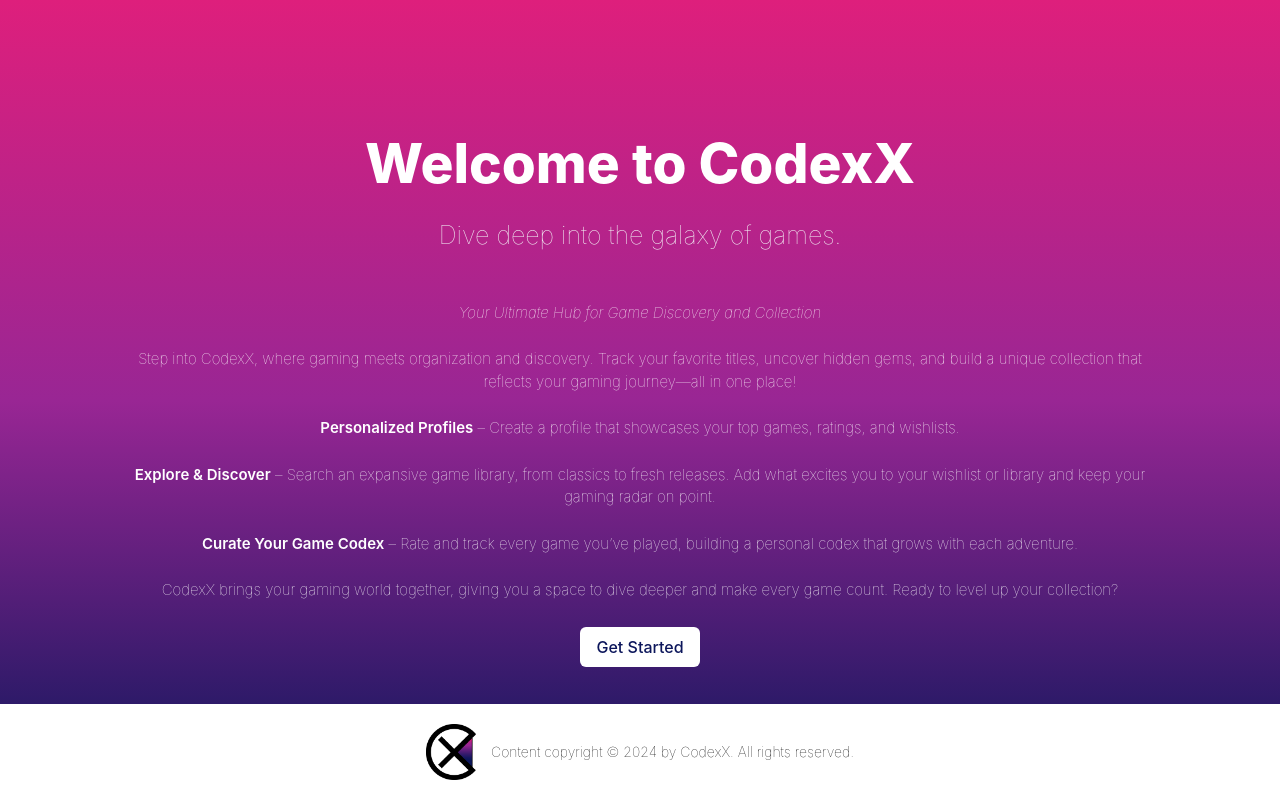
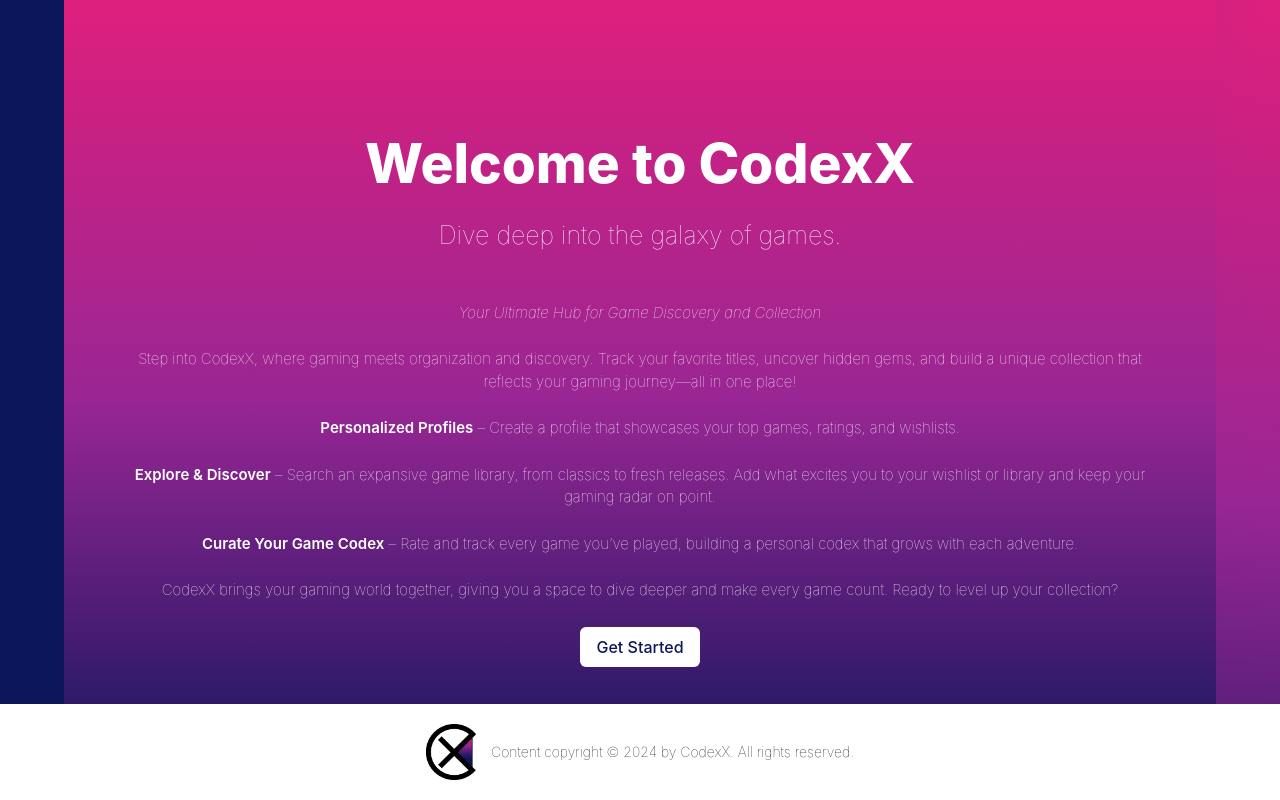
Before and after one commit to kyand38/CodexX, a React (Vite) app in the folder client/: page / in a window 1280 px wide. Built offline with nearby package versions, Linux system fonts and the light colour scheme.

Commit message:
trying again...

```diff
--- a/client/src/index.css
+++ b/client/src/index.css
@@ -68,15 +68,15 @@ button:focus-visible {
 } */
 
 body {
-  background-color: #000;
+  /* background-color: #000; */
   height: 100%;
   margin: 0;
-  background: linear-gradient(to bottom, #de1f7c, #992694, #0c165b);
+  /* background: linear-gradient(to bottom, #de1f7c, #992694, #0c165b); */
+  background: radial-gradient(circle at top right, #de1f7c, #992694, #0c165b, #0c165b);
 }
 
 .hero-body {
   background: linear-gradient(to bottom, #de1f7c, #992694, #0c165b);
-  position: relative;
 }
 
 .container p {
```
Also changed, not shown: 1 other file (tests, documents, lock files or other folders).
